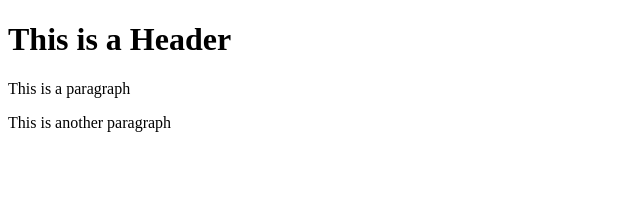
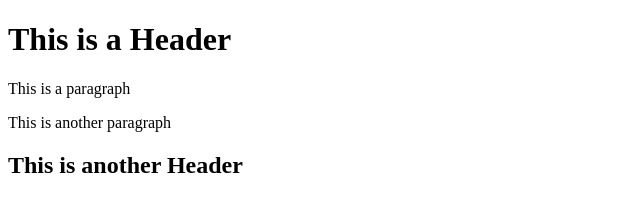
Before and after one commit to ajmeyers/git-test, a plain HTML site: page index.html in a window 1280 px wide. Shown: the whole page, without its empty margins (0-640 px from the left). Drawn offline with Linux system fonts and the light colour scheme.

Commit message:
Fourth commit

```diff
--- a/index.html
+++ b/index.html
@@ -4,5 +4,6 @@
       <h1>This is a Header</h1>
       <p>This is a paragraph</p>
       <p>This is another paragraph</p>
+      <h2>This is another Header</h2>
    </body>
 </html>
```
